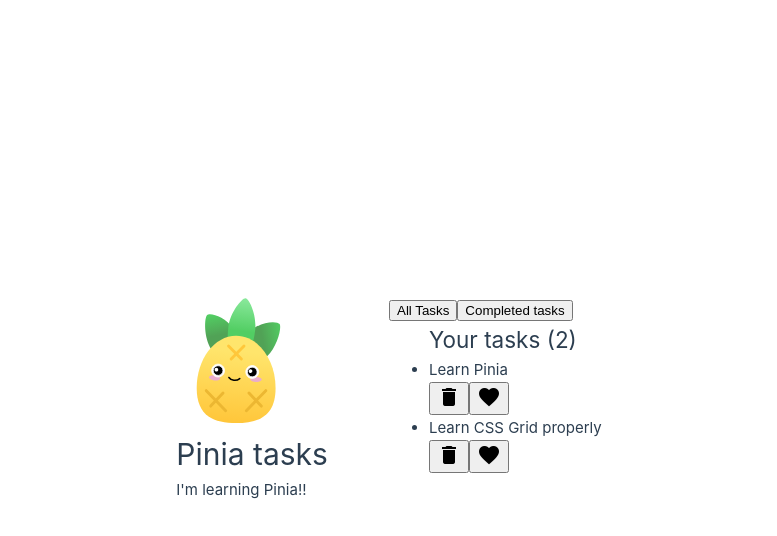
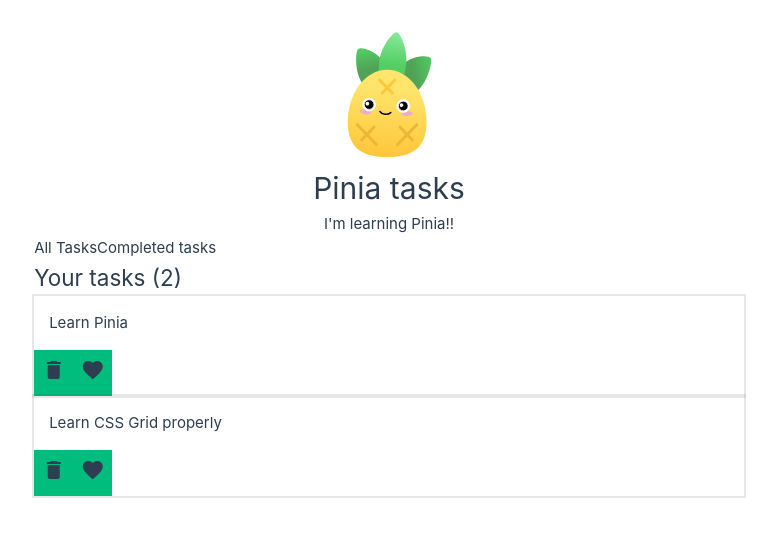
Before and after one commit to Klrfl/pinia-tasks, a Vue app: page / in a window 1280 px wide. Shown: the top 536 px of the page, without its empty margins (251-1028 px from the left). Built offline with nearby package versions, Linux system fonts and the light colour scheme.

Commit message:
initial base styling

```diff
--- a/src/App.vue
+++ b/src/App.vue
@@ -17,15 +17,17 @@
       width="125"
       height="125" />
 
-    <div class="wrapper">
-      <h1>Pinia tasks</h1>
-      <p>I'm learning Pinia!!</p>
-    </div>
+    <h1>Pinia tasks</h1>
+    <p>I'm learning Pinia!!</p>
   </header>
 
   <main>
-    <button @click="showWhichtasks = 'all'">All Tasks</button>
-    <button @click="showWhichtasks = 'completed'">Completed tasks</button>
+    <button class="btn btn--cta" @click="showWhichtasks = 'all'">
+      All Tasks
+    </button>
+    <button class="btn btn--cta" @click="showWhichtasks = 'completed'">
+      Completed tasks
+    </button>
 
     <ul class="task-list task-list--all" v-show="showWhichtasks === 'all'">
       <h2>Your tasks ({{ taskStore.totalTasksCount }})</h2>
@@ -45,3 +47,19 @@
     </ul>
   </main>
 </template>
+
+<style>
+header {
+  text-align: center;
+}
+
+main {
+  max-width: 75ch;
+  margin-inline: auto;
+}
+
+.task-list {
+  margin: 0;
+  padding: 0;
+}
+</style>
--- a/src/assets/base.css
+++ b/src/assets/base.css
@@ -1,5 +1,6 @@
 /* color palette from <https://github.com/vuejs/theme> */
 :root {
+  --vt-c-accent: hsla(160, 100%, 37%, 1);
   --vt-c-white: #ffffff;
   --vt-c-white-soft: #f8f8f8;
   --vt-c-white-mute: #f2f2f2;
@@ -32,8 +33,6 @@
 
   --color-heading: var(--vt-c-text-light-1);
   --color-text: var(--vt-c-text-light-1);
-
-  --section-gap: 160px;
 }
 
 @media (prefers-color-scheme: dark) {
@@ -64,8 +63,9 @@
   background: var(--color-background);
   transition: color 0.5s, background-color 0.5s;
   line-height: 1.6;
-  font-family: Inter, -apple-system, BlinkMacSystemFont, 'Segoe UI', Roboto, Oxygen, Ubuntu,
-    Cantarell, 'Fira Sans', 'Droid Sans', 'Helvetica Neue', sans-serif;
+  font-family: Inter, -apple-system, BlinkMacSystemFont, "Segoe UI", Roboto,
+    Oxygen, Ubuntu, Cantarell, "Fira Sans", "Droid Sans", "Helvetica Neue",
+    sans-serif;
   font-size: 15px;
   text-rendering: optimizeLegibility;
   -webkit-font-smoothing: antialiased;
--- a/src/assets/main.css
+++ b/src/assets/main.css
@@ -1,18 +1,21 @@
-@import './base.css';
+@import "./base.css";
 
 #app {
-  max-width: 1280px;
   margin: 0 auto;
   padding: 2rem;
 
   font-weight: normal;
 }
 
-a,
-.green {
+a {
   text-decoration: none;
-  color: hsla(160, 100%, 37%, 1);
-  transition: 0.4s;
+  color: var(--vt-c-accent);
+  transition: color 0.4s;
+}
+
+button {
+  all: unset;
+  cursor: pointer;
 }
 
 @media (hover: hover) {
@@ -20,16 +23,3 @@
     background-color: hsla(160, 100%, 37%, 0.2);
   }
 }
-
-@media (min-width: 1024px) {
-  body {
-    display: flex;
-    place-items: center;
-  }
-
-  #app {
-    display: grid;
-    grid-template-columns: 1fr 1fr;
-    padding: 0 2rem;
-  }
-}
--- a/src/components/TaskDetails.vue
+++ b/src/components/TaskDetails.vue
@@ -17,3 +17,19 @@
     </button>
   </li>
 </template>
+
+<style>
+.task {
+  list-style: none;
+  outline: 2px solid var(--color-border);
+}
+
+.task__text {
+  padding: 1em;
+}
+
+.task .btn {
+  background: var(--vt-c-accent);
+  padding: 0.5em;
+}
+</style>
```
